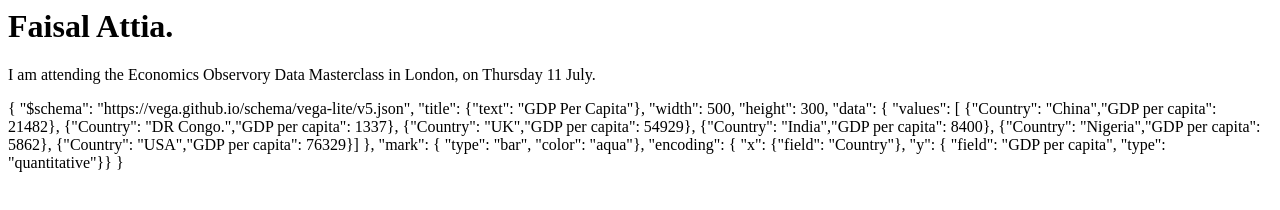
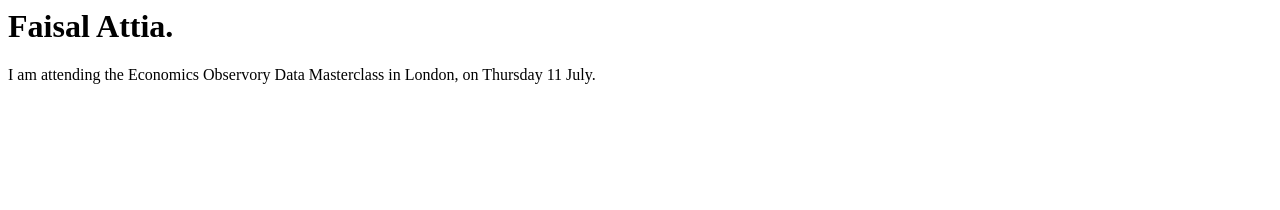
Before and after one commit to Faisal-Attia/Faisal-Attia.github.io, a plain HTML site: page index.html in a window 1280 px wide. Drawn offline with Linux system fonts and the light colour scheme.

Commit message:
Update index.html

```diff
--- a/index.html
+++ b/index.html
@@ -4,36 +4,5 @@
 
     <p> I am attending the Economics Observory Data Masterclass in London, on Thursday 11 July. </p>
 
-{
-  "$schema": "https://vega.github.io/schema/vega-lite/v5.json",
-
-  "title": {"text": "GDP Per Capita"},
-
-  "width": 500,
-  "height": 300,
-
-  "data": {
-    "values": [
-        {"Country": "China","GDP per capita": 21482},
-        {"Country": "DR Congo.","GDP per capita": 1337},
-        {"Country": "UK","GDP per capita": 54929},
-        {"Country": "India","GDP per capita": 8400},
-        {"Country": "Nigeria","GDP per capita": 5862},
-        {"Country": "USA","GDP per capita": 76329}]
-  },
-
-  "mark": {
-    "type": "bar",
-    "color": "aqua"},
-
-  "encoding": {
-    "x": {"field": "Country"},
-
-    "y": {
-      "field": "GDP per capita",
-      "type": "quantitative"}}
-}
-
-
   </body>
 </html>
```
